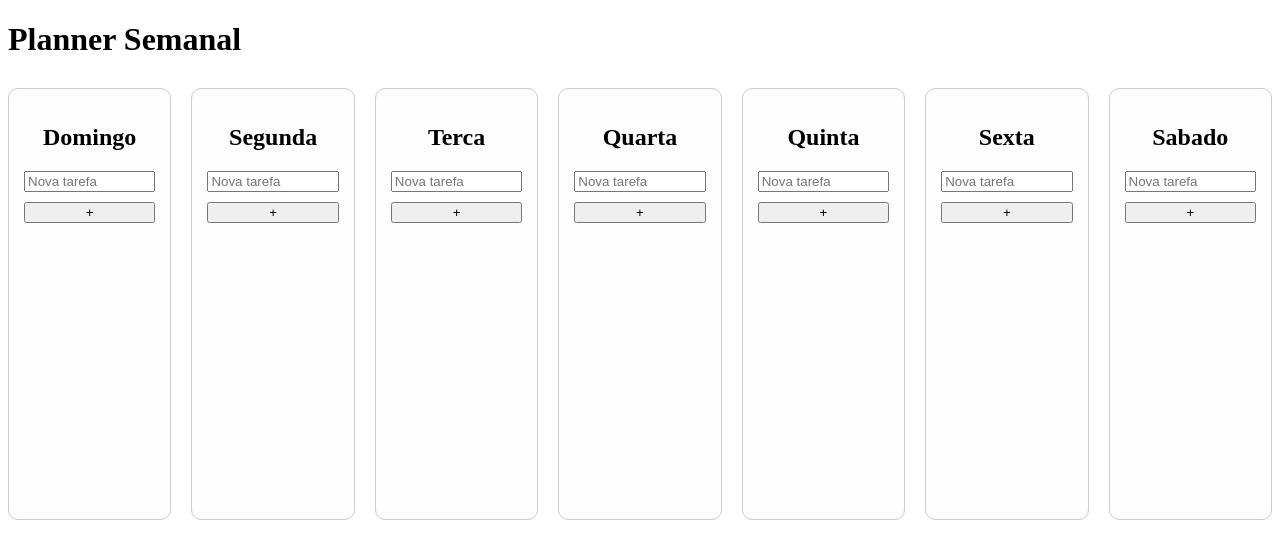
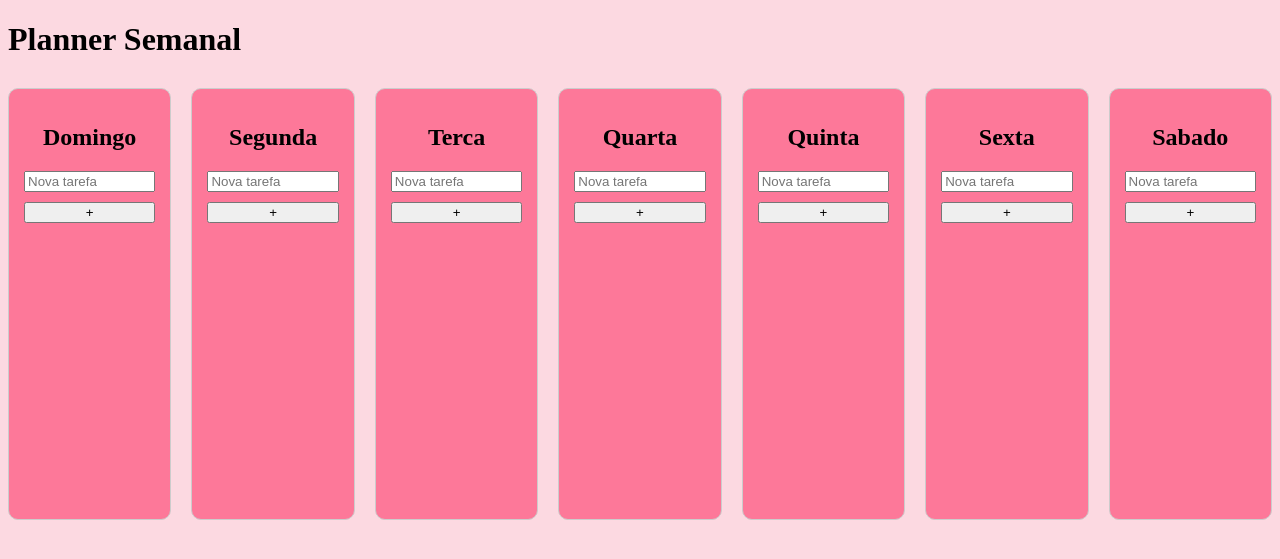
Before and after one commit to Flask-Web-Development/2026-ppi-Jade-Raquel, a Python web app: template src/planner-semanal/flaskr/templates/planner/index.html in a window 1280 px wide. Shown: the top 559 px of the page. Run offline with Jinja, Linux system fonts and the light colour scheme; the template is opened without the code that fills it, so the values that code supplies are empty.

Commit message:
feat: update style, login and register #23

```diff
--- a/src/planner-semanal/flaskr/static/style.css
+++ b/src/planner-semanal/flaskr/static/style.css
@@ -1,3 +1,14 @@
+h1{
+    font-family: Lucida Handwriting;
+}
+body{
+    background: #fcd9e1;
+}
+
+h2{
+    font-family: Lucida Handwriting;
+}
+
 .planner{
     display:grid;
     grid-template-columns:repeat(7,1fr);
@@ -9,7 +20,7 @@
     border-radius:10px;
     padding:15px;
     min-height:400px;
-    background:#fdfdfd;
+    background:#fd7899;
     overflow-wrap: break-word;
     word-wrap: break-word;
     word-break: break-word;
--- a/src/planner-semanal/flaskr/templates/auth/login.html
+++ b/src/planner-semanal/flaskr/templates/auth/login.html
@@ -1,6 +1,7 @@
 {% extends 'base.html' %}
 
 {% block header %}
+  <link rel="stylesheet" href="{{ url_for('static', filename='style.css') }}">
   <h1>{% block title %}Log In{% endblock %}</h1>
 {% endblock %}
 
--- a/src/planner-semanal/flaskr/templates/auth/register.html
+++ b/src/planner-semanal/flaskr/templates/auth/register.html
@@ -1,6 +1,7 @@
 {% extends 'base.html' %}
 
 {% block header %}
+  <link rel="stylesheet" href="{{ url_for('static', filename='style.css') }}">
   <h1>{% block title %}Register{% endblock %}</h1>
 {% endblock %}
 
```
